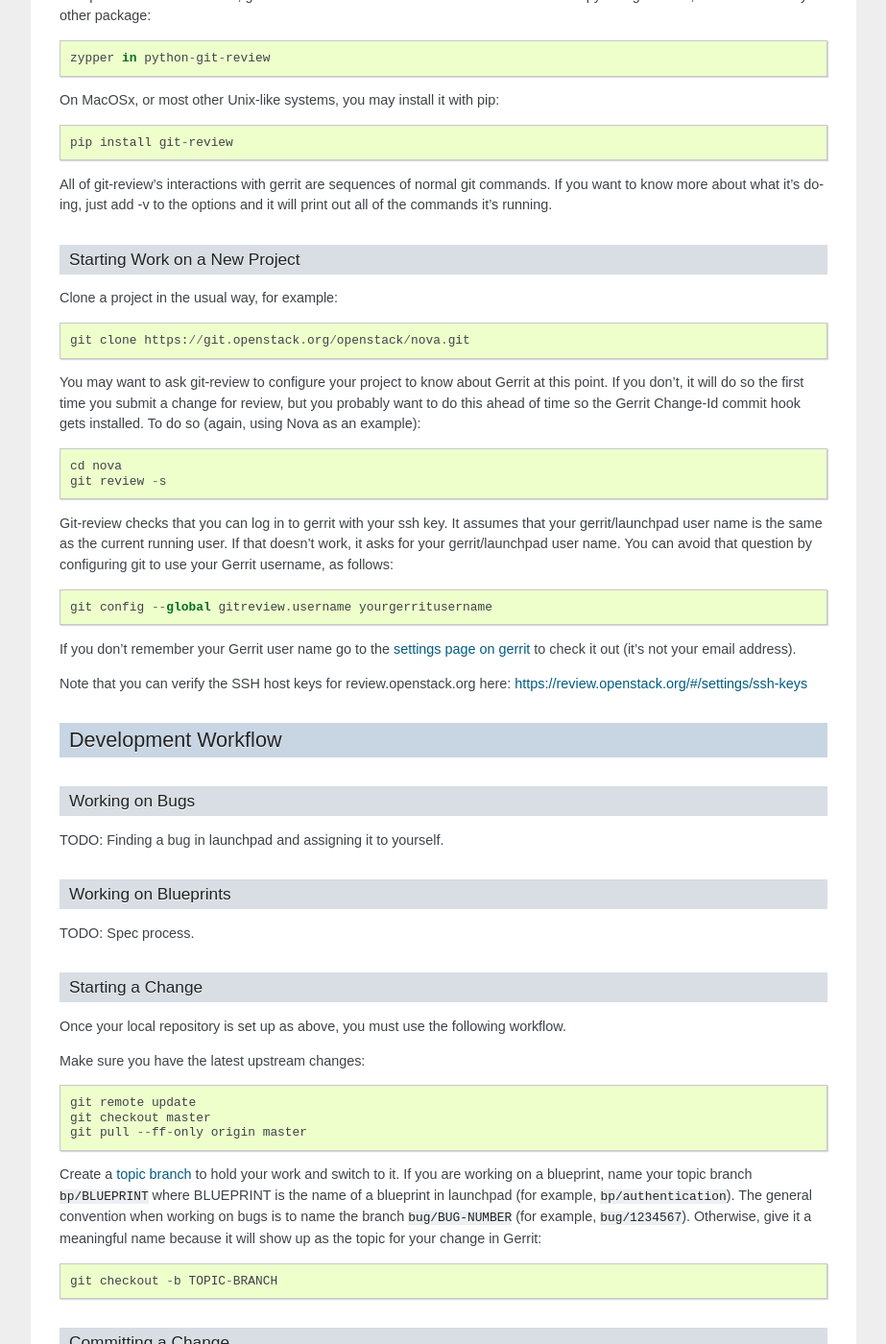
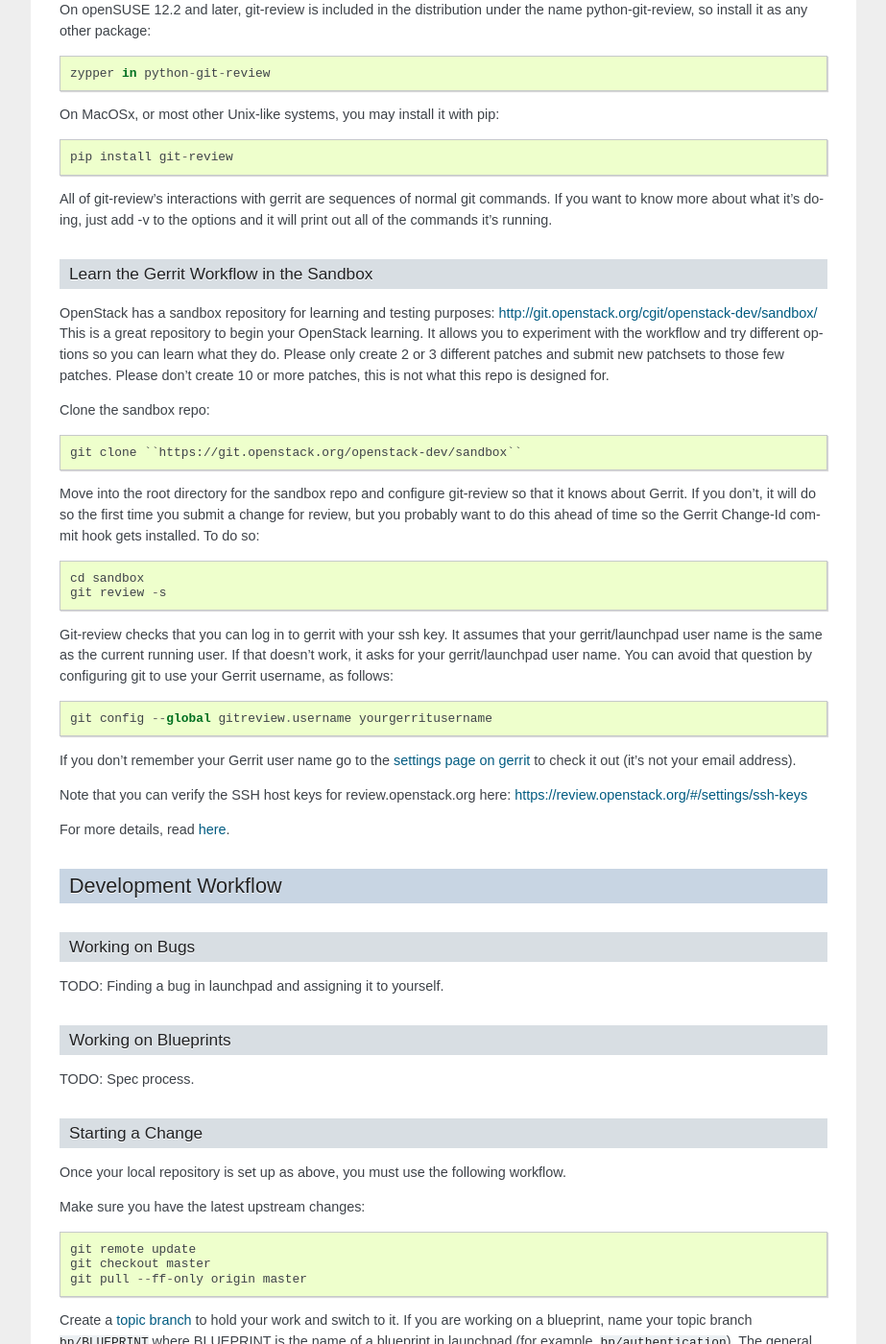
Before and after one commit to openstack-archive/infra-manual, a Sphinx documentation site: the page built from doc/source/developers.rst, in a window 1280 px wide and 1400 px high, scrolled down 2228 px. Shown: the whole window at 96% size, without its empty margins (198-1121 px from the left). Built offline with Sphinx 7.4.7, drawn with Linux system fonts in a browser that asks for light colours; some of the changed text lies outside the part shown.

Commit message:
Adds instructions for new developers to use sandbox
Right now the docs for new developers don't include instructions
for getting started with openstack-dev/sandbox. This patches adds
some instructions including the sandbox repo.

Change-Id: Ied45a74f8573b04e662f45168c29b56f7eaab33c

```diff
--- a/doc/source/developers.rst
+++ b/doc/source/developers.rst
@@ -128,20 +129,27 @@
 add -v to the options and it will print out all of the commands it's
 running.
 
-Starting Work on a New Project
-------------------------------
+Learn the Gerrit Workflow in the Sandbox
+----------------------------------------
 
-Clone a project in the usual way, for example::
+OpenStack has a sandbox repository for learning and testing purposes:
+http://git.openstack.org/cgit/openstack-dev/sandbox/ This is a great
+repository to begin your OpenStack learning. It allows you to experiment
+with the workflow and try different options so you can learn what they do.
+Please only create 2 or 3 different patches and submit new patchsets to those
+few patches. Please don't create 10 or more patches, this is not what this
+repo is designed for.
 
-  git clone https://git.openstack.org/openstack/nova.git
+Clone the sandbox repo::
 
-You may want to ask git-review to configure your project to know about
-Gerrit at this point.  If you don't, it will do so the first time you
+  git clone ``https://git.openstack.org/openstack-dev/sandbox``
+
+Move into the root directory for the sandbox repo and configure git-review
+so that it knows about Gerrit. If you don't, it will do so the first time you
 submit a change for review, but you probably want to do this ahead of
-time so the Gerrit Change-Id commit hook gets installed.  To do so
-(again, using Nova as an example)::
+time so the Gerrit Change-Id commit hook gets installed.  To do so::
 
-  cd nova
+  cd sandbox
   git review -s
 
 Git-review checks that you can log in to gerrit with your ssh key. It
@@ -159,6 +167,7 @@
 Note that you can verify the SSH host keys for review.openstack.org
 here: https://review.openstack.org/#/settings/ssh-keys
 
+For more details, read `here <.. content/sandbox.rst>`_.
 
 Development Workflow
 ====================
```
Also changed, not shown: other parts of doc/source/developers.rst (+1 -0 lines).
